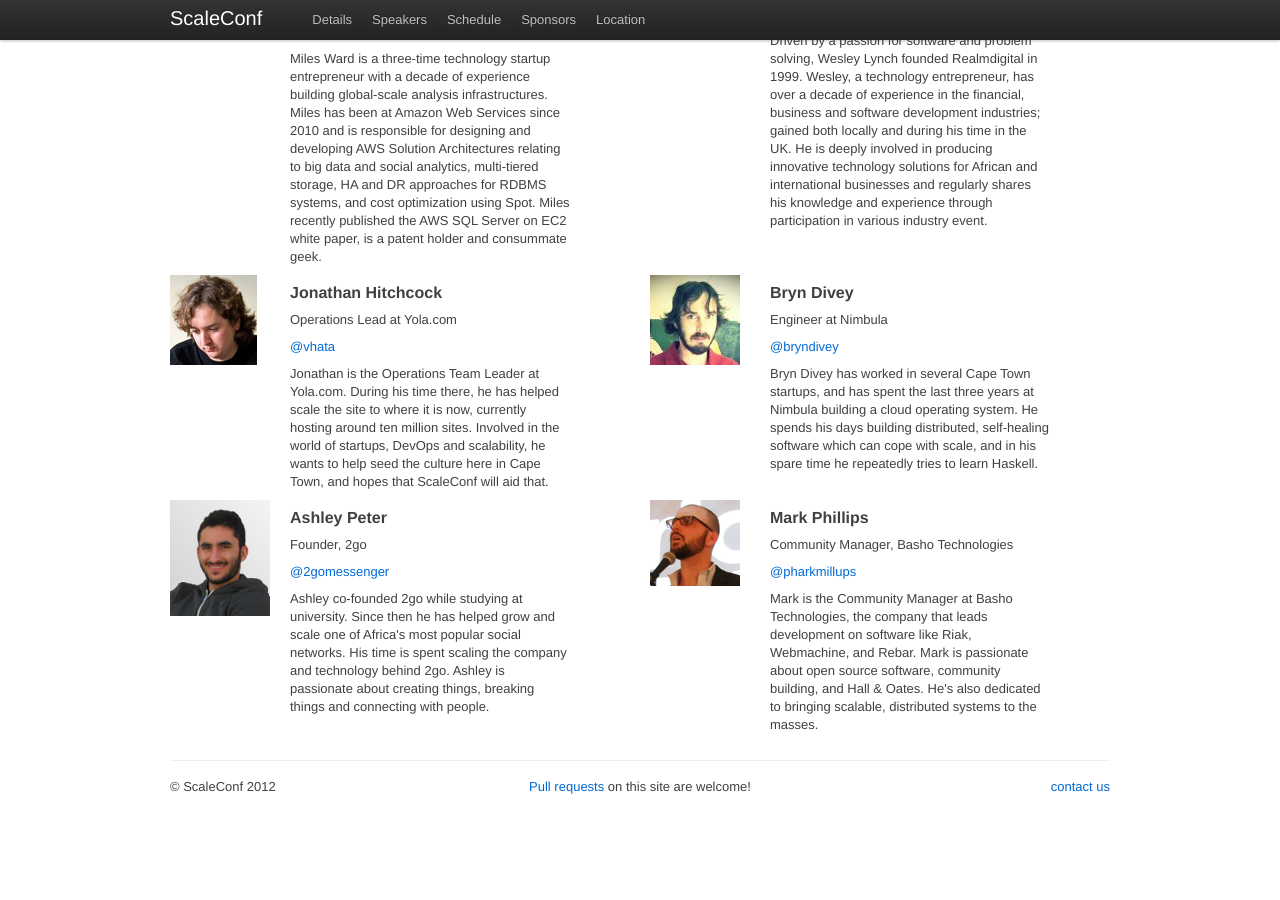
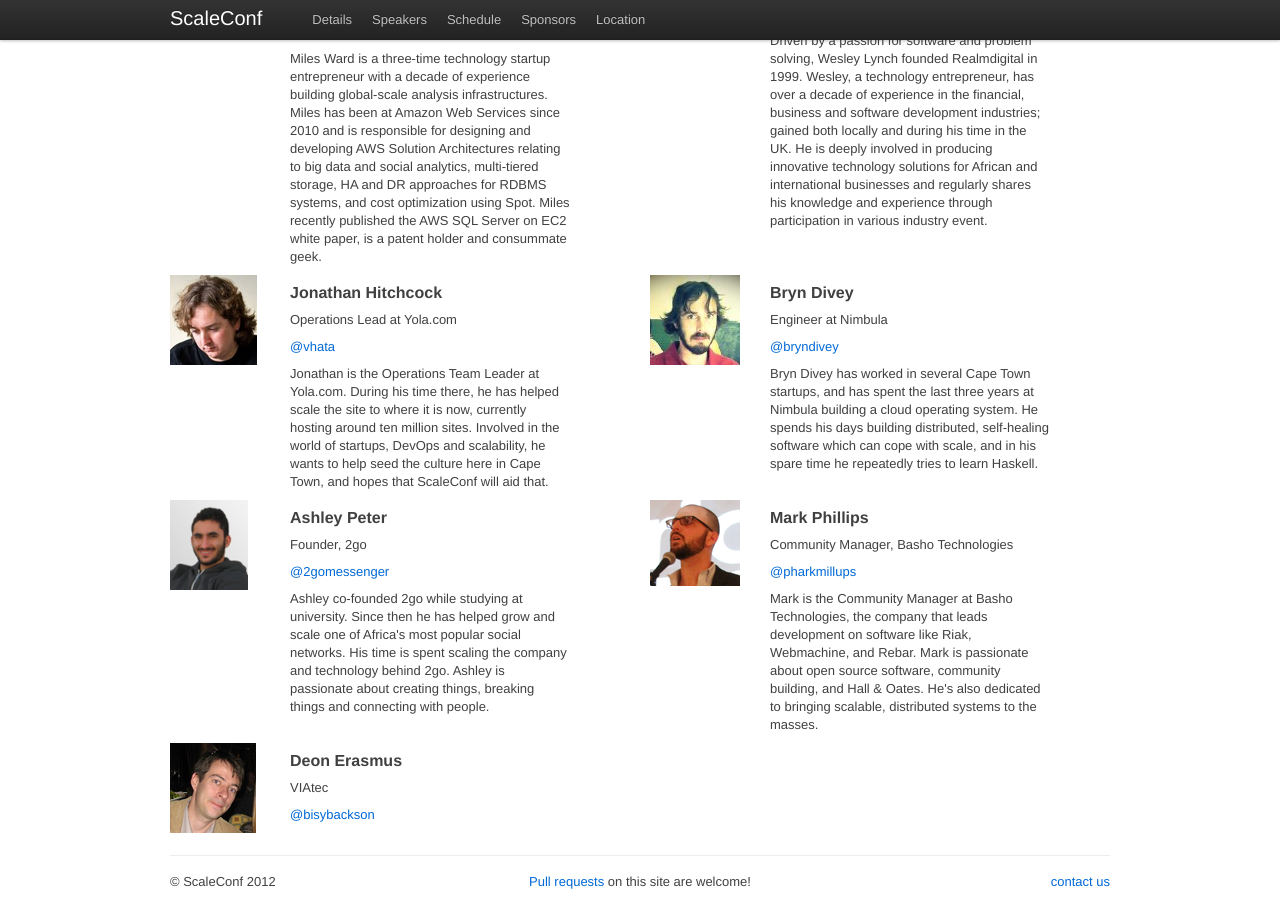
Before and after one commit to scaleconf/scaleconf.github.com, a Jekyll site: the page built from speakers.html, in a window 1280 px wide and 900 px high, scrolled down 976 px. Built offline with Jekyll 4.4.1, drawn with Linux system fonts in a browser that asks for light colours; Markdown is read by kramdown in place of the engine named in the settings; before the commit the page ends 1781 px from its top, so only the background shows below that.

Commit message:
Resize ashley, and add Deon

```diff
--- a/speakers.html
+++ b/speakers.html
@@ -185,3 +185,20 @@
             </div>
           </div>
       </div>
+
+      <div class="row">
+         <div class="span8 speaker">
+            <div class="row">
+                <div class="span2">
+                    <img class='speaker' src='images/speakers/deon.png'/>
+                </div>
+                <div class="span5">
+                    <h4>Deon Erasmus</h4>
+                    <p>VIAtec</p>
+                    <p><a href='http://twitter.com/#!/bisybackson'>@bisybackson</a></p>
+                    <p>
+                    </p>
+                </div>
+            </div>
+        </div>
+    </div>
```
Also changed, not shown: images/speakers/ashley.png, images/speakers/deon.png (added).
